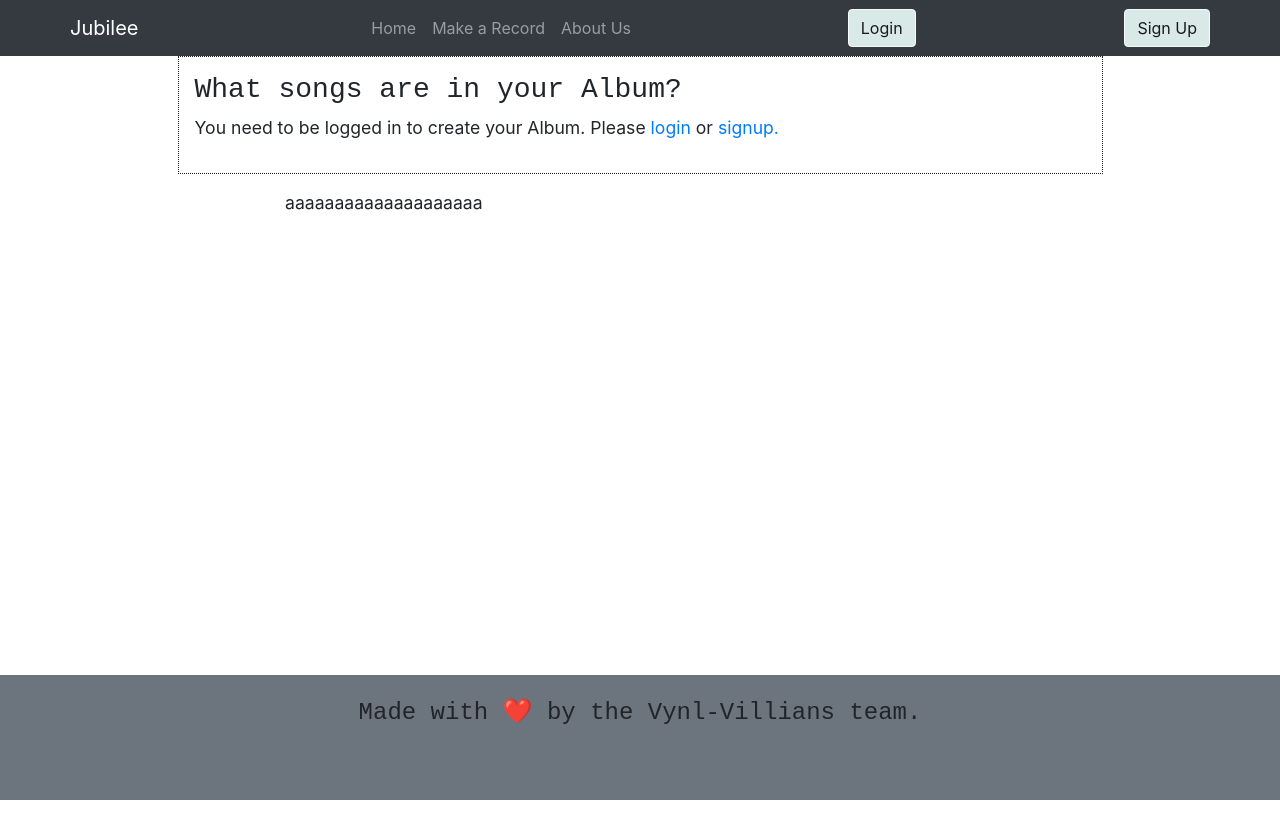
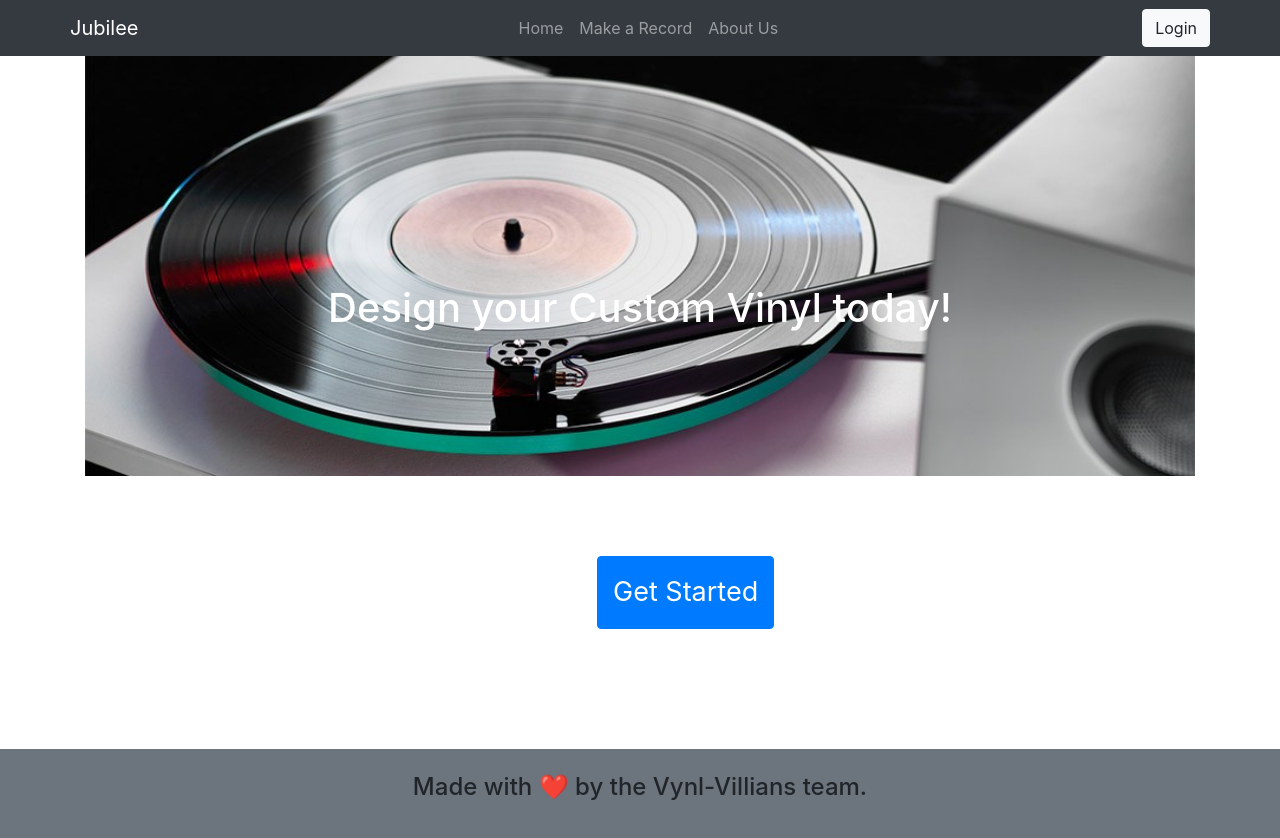
Before and after one commit to harrj396/Jubilee, a React (Create React App) app in the folder client/: page / in a window 1280 px wide. Shown: the top 838 px of the page. Before the commit the page ends 800 px from the top, so only its background shows below. Built offline with nearby package versions, Linux system fonts and the light colour scheme; no server answers.

Commit message:
looking better

```diff
--- a/client/src/components/Header/index.js
+++ b/client/src/components/Header/index.js
@@ -24,7 +24,7 @@ const Header = () => {
 
         </Nav>
         <Button href='login' className='me-3' variant="light">Login</Button>{' '}
-        <Button href='signup' variant="light">Sign Up</Button>{' '}
+        {/* <Button href='signup' variant="light">Sign Up</Button>{' '} */}
       </Container>
     </Navbar>
     </>
--- a/client/src/index.js
+++ b/client/src/index.js
@@ -1,6 +1,6 @@
 import React from 'react';
 import ReactDOM from 'react-dom';
-import './index.css';
+// import './index.css';
 import App from './App';
 import reportWebVitals from './reportWebVitals';
 
--- a/client/src/App.css
+++ b/client/src/pages/App.css
@@ -14,4 +14,5 @@
         /* display: flex;
         justify-content: center; */
         margin-left: 40vw;
+        margin-bottom: 15vh;
     }
--- a/client/src/pages/Home.js
+++ b/client/src/pages/Home.js
@@ -1,5 +1,7 @@
 import React from 'react';
 import { useQuery } from '@apollo/client';
+import Button from 'react-bootstrap/Button';
+import './App.css';
 
 // import AlbumList from '../components/AlbumList';
 import AlbumForm from '../components/AlbumForm';
@@ -13,8 +15,11 @@ const Home = () => {
   const albums = data?.albums || [];
 
   return (
-    <main>
-      <div className="flex-row justify-center">
+    <div>
+      <img className='img1' src='/vinyll.jpg' height={420}></img>
+      <h1 className='textover'>Design your Custom Vinyl today!</h1>
+      <Button id='button1' href='signup' variant="primary">Get Started</Button>{' '}
+      {/* <div className="flex-row justify-center">
         <div
           className="col-12 col-md-10 mb-3 p-3"
           style={{ border: '1px dotted #1a1a1a' }}
@@ -30,10 +35,13 @@ const Home = () => {
               title="Some Feed for Album(s)..."
             />
           )}
-          <p>aaaaaaaaaaaaaaaaaaaa</p>
+
+
         </div>
-      </div>
-    </main>
+      </div> */}
+
+    </div>
+
   );
 };
 
```
